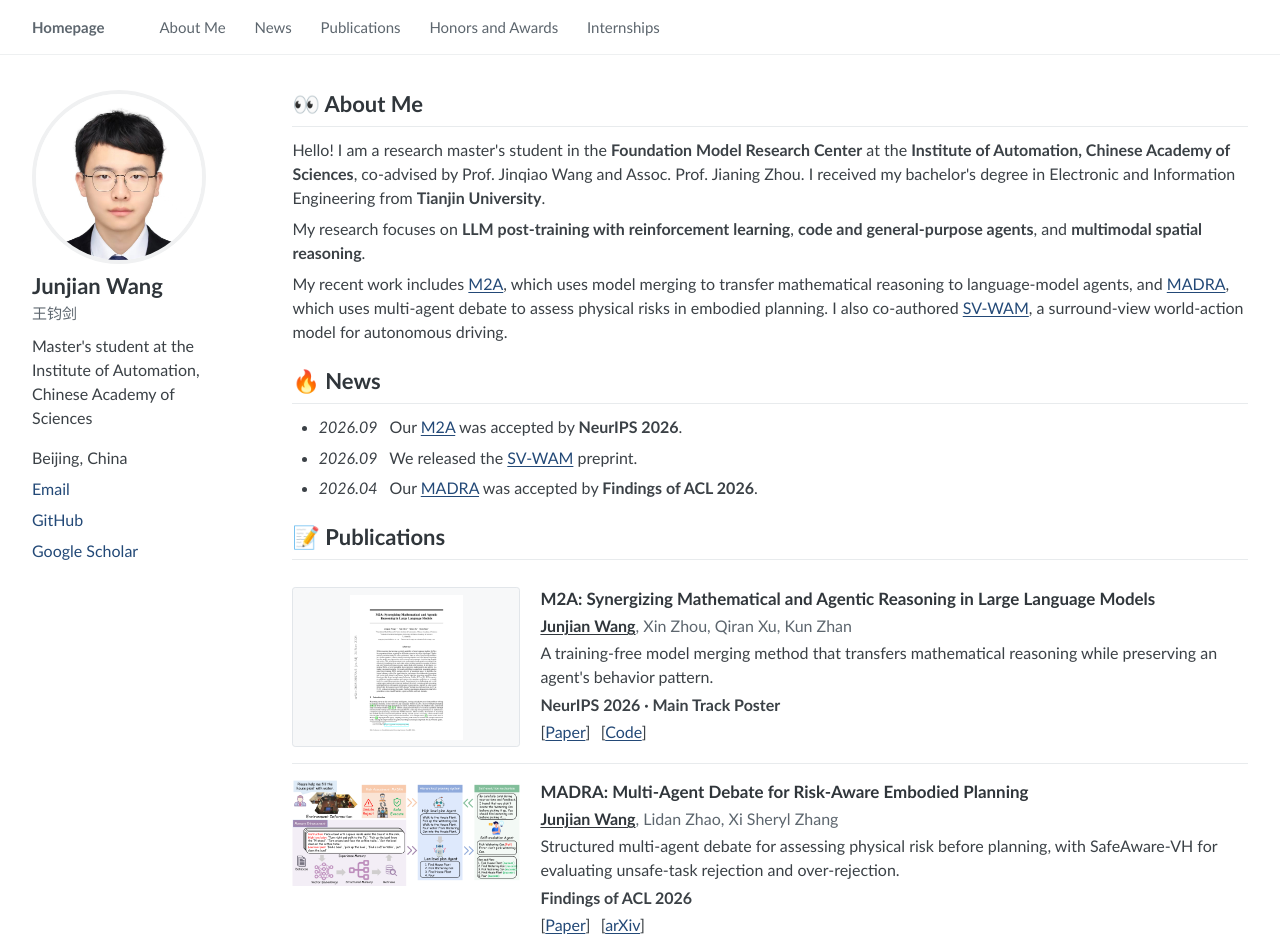
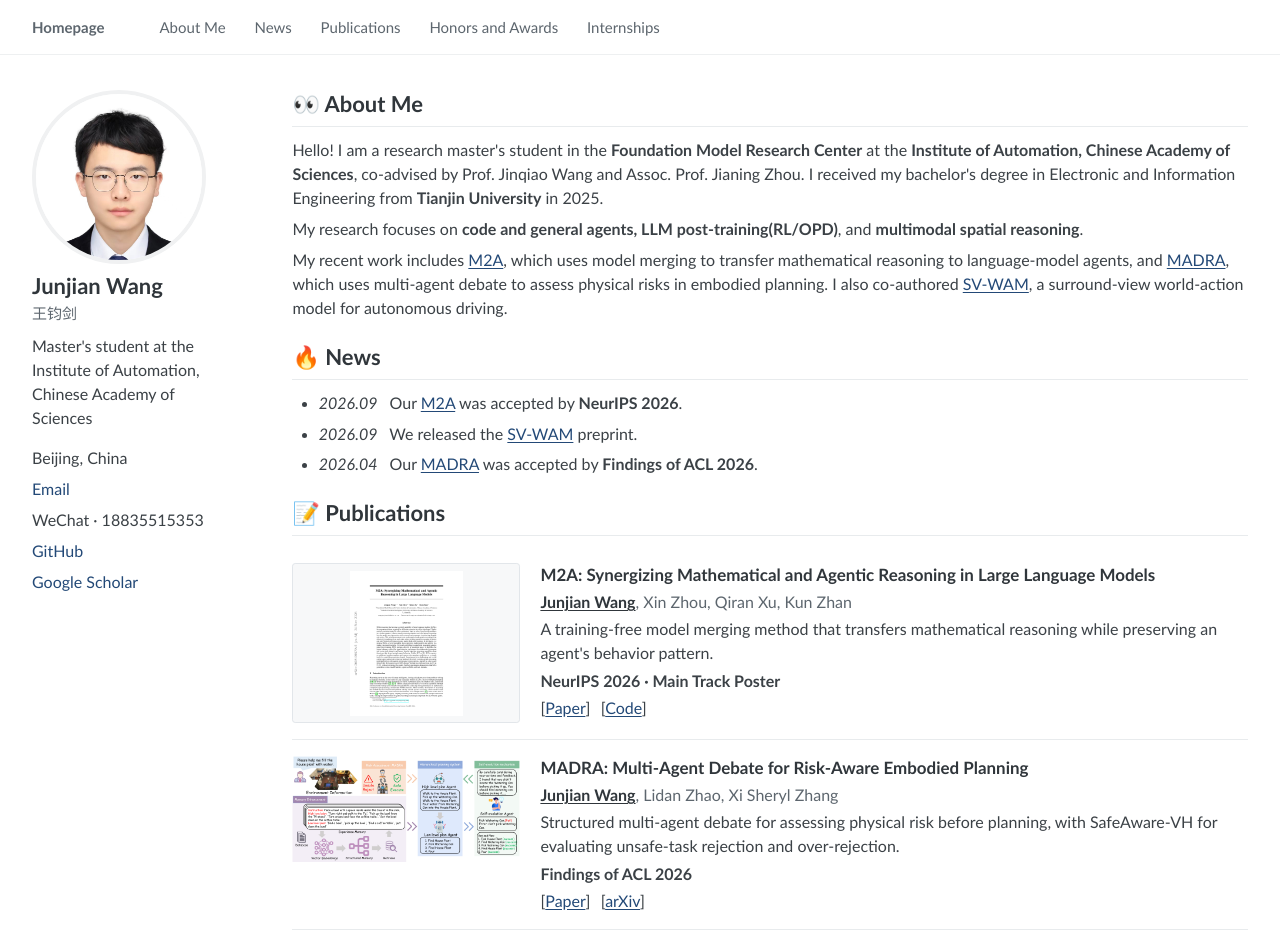
Before and after one commit to Laplucky/laplucky.github.io, a plain HTML site: page index.html in a window 1280 px wide. Shown: the top 940 px of the page. Drawn offline with Linux system fonts and the light colour scheme.

Commit message:
Update homepage contact and research details

```diff
--- a/index.html
+++ b/index.html
@@ -31,6 +31,7 @@
       <ul class="profile-links" aria-label="Contact and profiles">
         <li>Beijing, China</li>
         <li><a href="mailto:wangjunjian2025@ia.ac.cn">Email</a></li>
+        <li>WeChat · 18835515353</li>
         <li><a href="https://github.com/Laplucky">GitHub</a></li>
         <li><a href="https://scholar.google.com/citations?user=iKF66JwAAAAJ&amp;hl=zh-CN">Google Scholar</a></li>
       </ul>
@@ -39,8 +40,8 @@
     <main id="main" tabindex="-1">
       <section id="about-me" aria-labelledby="about-title">
         <h2 id="about-title"><span aria-hidden="true">👀</span> About Me</h2>
-        <p>Hello! I am a research master's student in the <strong>Foundation Model Research Center</strong> at the <strong>Institute of Automation, Chinese Academy of Sciences</strong>, co-advised by Prof. Jinqiao Wang and Assoc. Prof. Jianing Zhou. I received my bachelor's degree in Electronic and Information Engineering from <strong>Tianjin University</strong>.</p>
-        <p>My research focuses on <strong>LLM post-training with reinforcement learning</strong>, <strong>code and general-purpose agents</strong>, and <strong>multimodal spatial reasoning</strong>.</p>
+        <p>Hello! I am a research master's student in the <strong>Foundation Model Research Center</strong> at the <strong>Institute of Automation, Chinese Academy of Sciences</strong>, co-advised by Prof. Jinqiao Wang and Assoc. Prof. Jianing Zhou. I received my bachelor's degree in Electronic and Information Engineering from <strong>Tianjin University</strong> in 2025.</p>
+        <p>My research focuses on <strong>code and general agents, LLM post-training(RL/OPD)</strong>, and <strong>multimodal spatial reasoning</strong>.</p>
         <p>My recent work includes <a href="#m2a">M2A</a>, which uses model merging to transfer mathematical reasoning to language-model agents, and <a href="#madra">MADRA</a>, which uses multi-agent debate to assess physical risks in embodied planning. I also co-authored <a href="#sv-wam">SV-WAM</a>, a surround-view world-action model for autonomous driving.</p>
       </section>
 
```
